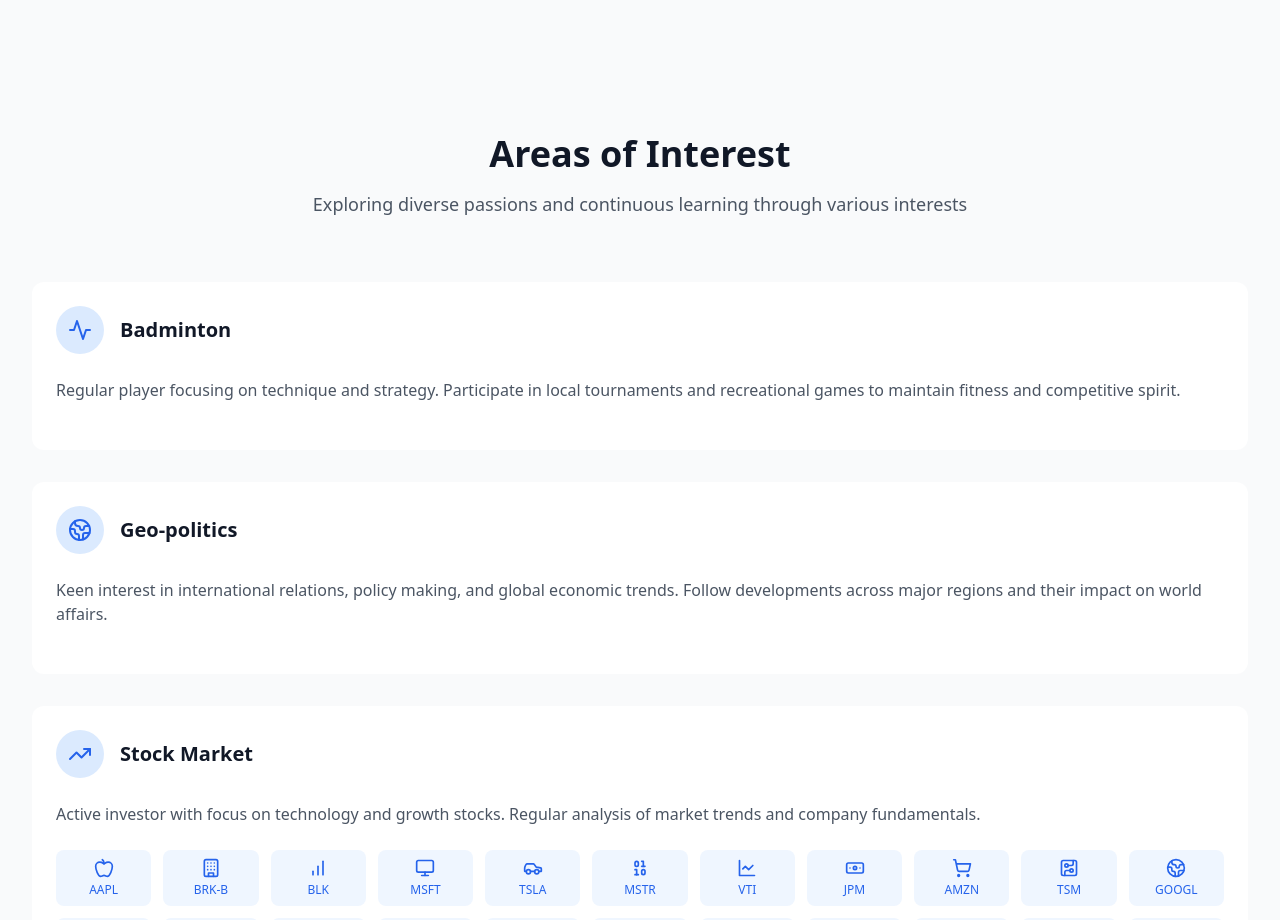
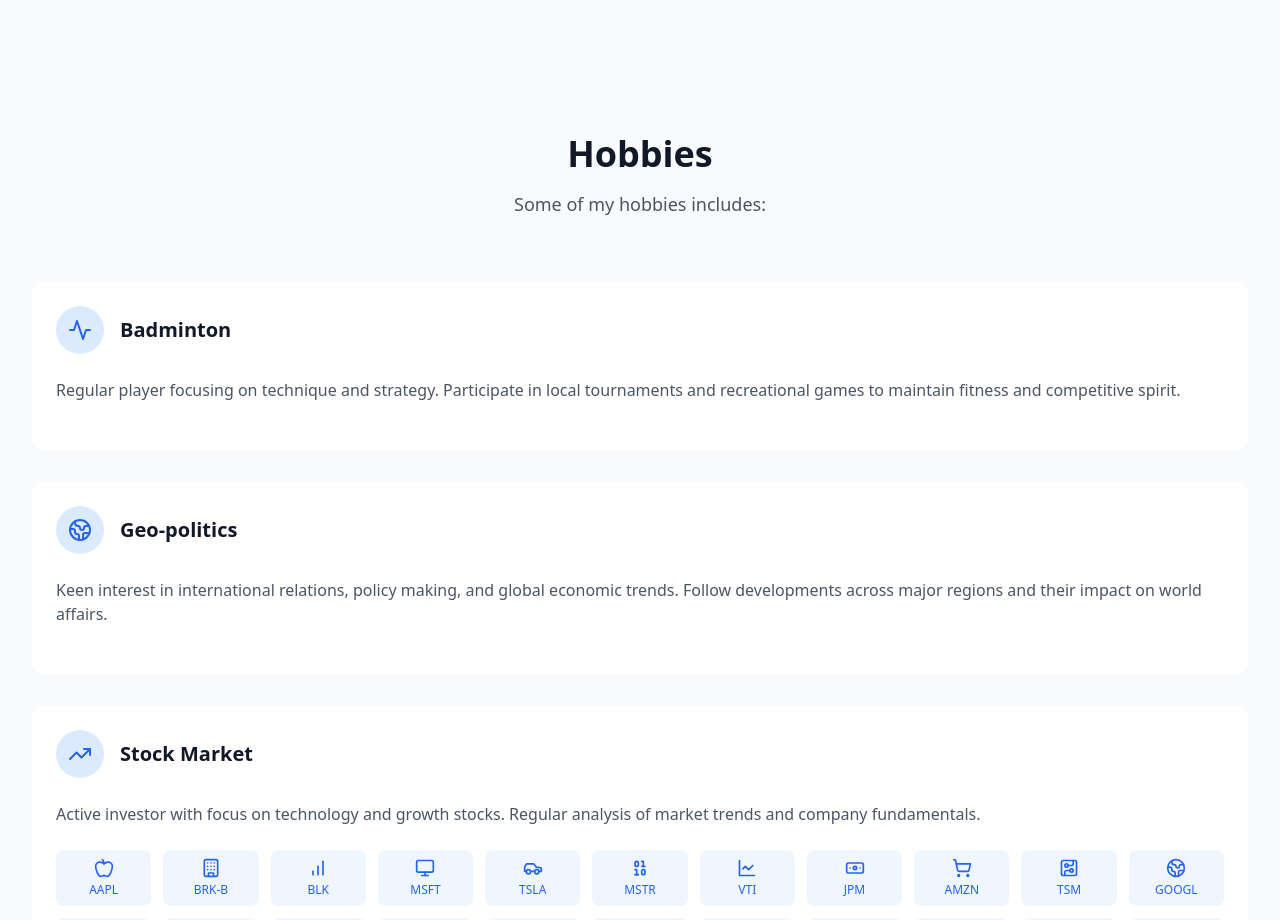
Before and after one commit to Nishchaypat/portfolio-react-vite, a React (Vite) app: page / in a window 1280 px wide. Shown: the part 5940-6860 px from the top of the page. Built offline with nearby package versions, Linux system fonts and the light colour scheme.

Commit message:
Text improvement

```diff
--- a/src/components/InterestSection.jsx
+++ b/src/components/InterestSection.jsx
@@ -79,10 +79,10 @@
       <div className="max-w-7xl mx-auto px-4 sm:px-6 lg:px-8">
         <div className="text-center mb-16">
           <h2 className={`text-3xl font-bold ${currentTheme.text.primary} sm:text-4xl`}>
-            Areas of Interest
+            Hobbies
           </h2>
           <p className={`mt-4 text-lg ${currentTheme.text.secondary}`}>
-            Exploring diverse passions and continuous learning through various interests
+            Some of my hobbies includes:
           </p>
         </div>
 
```
